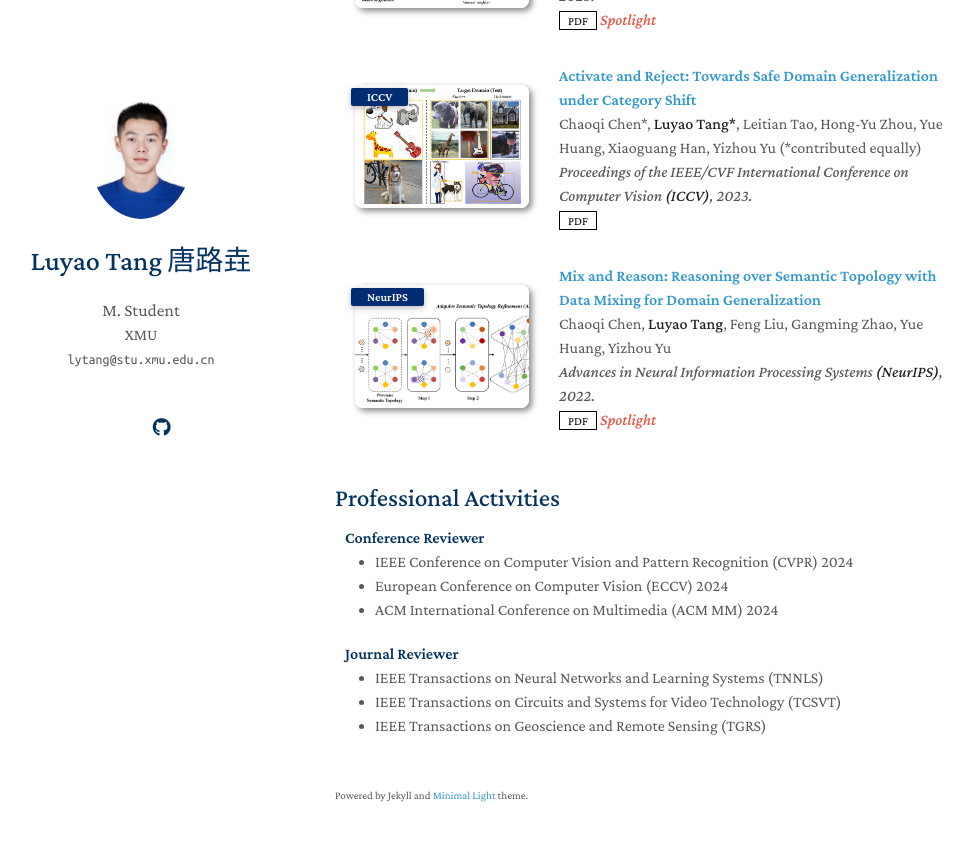
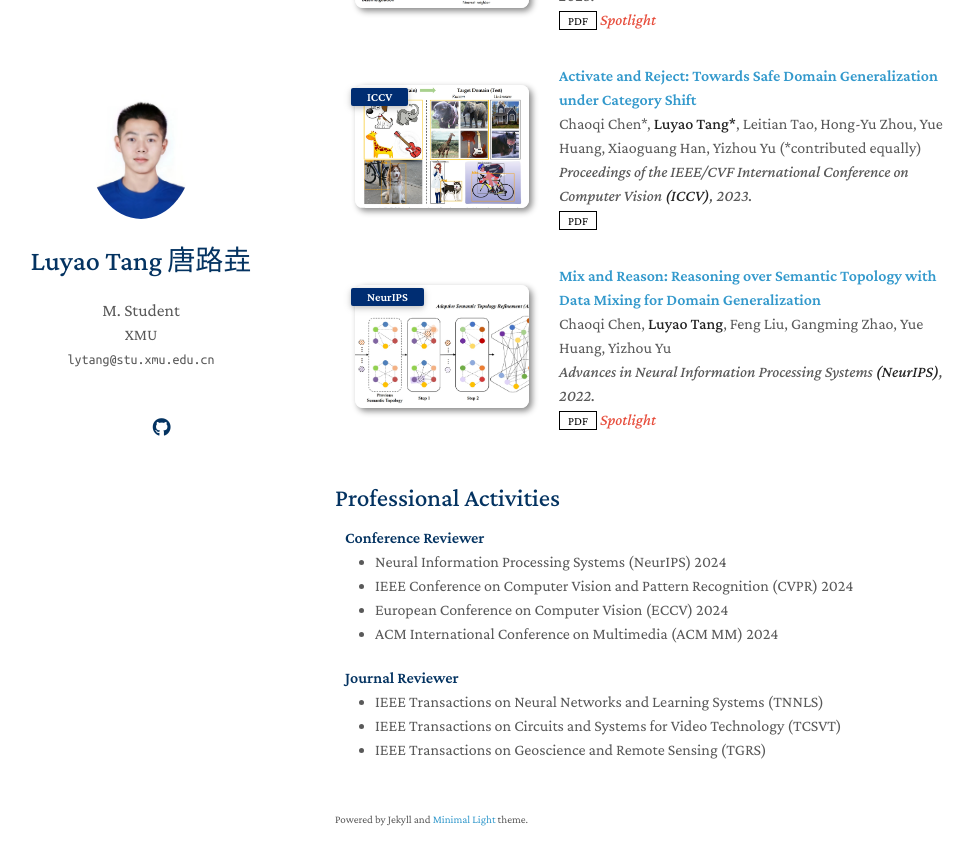
Before and after one commit to lytang63/lytang63.github.io, a Jekyll site: the page built from index.md, in a window 1280 px wide and 900 px high, scrolled down 847 px. Shown: the top 865 px of the window, without its empty margins (135-1108 px from the left). Built offline with Jekyll 4.4.1, drawn with Linux system fonts in a browser that asks for light colours; nearby versions of some CDN libraries; a style sheet for code colours, icons or effects is not loaded; our own code applies the rules of GitHub Pages for plain Markdown files.

Commit message:
Update services.md

```diff
--- a/_includes/services.md
+++ b/_includes/services.md
@@ -3,6 +3,7 @@
 <h4 style="margin:0 10px 0;">Conference Reviewer</h4>
 
 <ul style="margin:0 0 20px;">
+    <li><a href="https://neurips.cc/"><autocolor>Neural Information Processing Systems (NeurIPS) 2024</autocolor></a></li>
   <li><a href="https://cvpr.thecvf.com/Conferences/2024"><autocolor>IEEE Conference on Computer Vision and Pattern Recognition (CVPR) 2024</autocolor></a></li>
   <li><a href="https://eccv2024.ecva.net"><autocolor>European Conference on Computer Vision (ECCV) 2024</autocolor></a></li>
   <li><a href="https://2024.acmmm.org/"><autocolor>ACM International Conference on Multimedia (ACM MM) 2024</autocolor></a></li>
```
